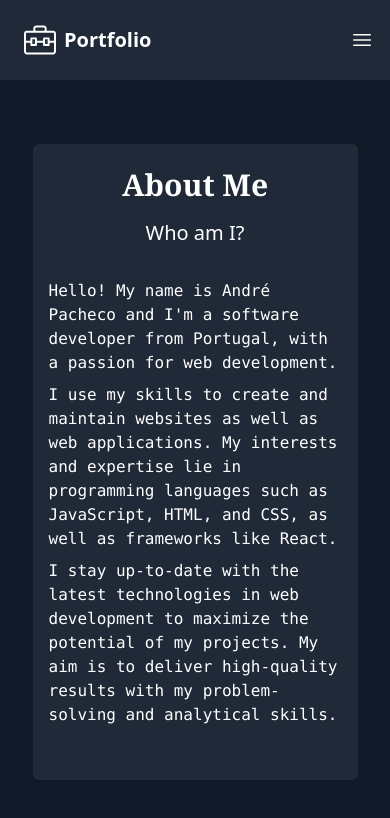
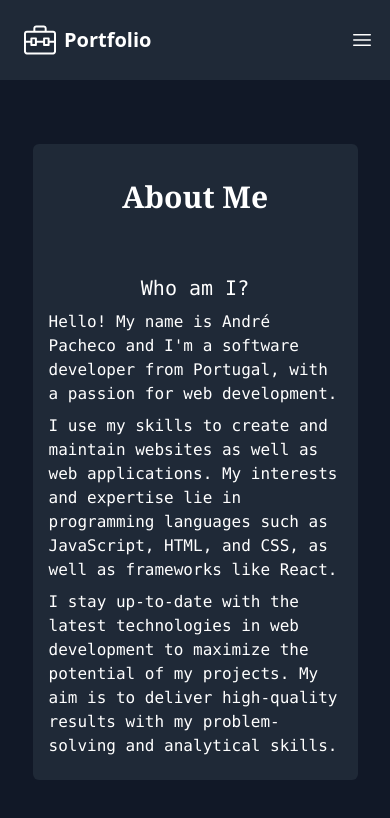
Before and after one commit to AndreMP97/portfolio, a React (Create React App) app: page /about in a window 390 px wide. Shown: the top 818 px of the page. Built offline with nearby package versions, Linux system fonts and the light colour scheme.

Commit message:
styling fixes

```diff
--- a/src/components/about/aboutme.jsx
+++ b/src/components/about/aboutme.jsx
@@ -3,10 +3,11 @@ import Picture from "../../assets/foto.jpg";
 export default function AboutMe() {
     return (
         <div className="flex h-full min-w-full snap-center">
-            <div className="hidden md:flex w-1/4 justify-center m-2">
+            <div className="hidden md:flex w-1/4 justify-center m-4">
                 <img className="h-48 w-48 rounded-md" src={Picture} alt="Profile" />
             </div>
-            <div className="flex flex-col px-4 py-2 md:py-0 md:pr-8 md:w-3/4 text-white text-md md:text-xl font-mono space-y-2">
+            <div className="flex flex-col px-4 py-2 md:py-0 md:pr-8 md:w-3/4 text-white text-md md:text-xl font-mono space-y-2 overflow-auto">
+                <h2 className="md:hidden text-white text-xl font-medium mt-4 self-center">Who am I?</h2>
                 <p>Hello! My name is André Pacheco and I'm a software developer from Portugal, with a passion for web development. </p>
                 <p>I use my skills to create and maintain websites as well as web applications. My interests and expertise lie in programming languages such as JavaScript, HTML, and CSS, as well as frameworks like React. </p>
                 <p>I stay up-to-date with the latest technologies in web development to maximize the potential of my projects. My aim is to deliver high-quality results with my problem-solving and analytical skills.</p>
--- a/src/components/about/index.jsx
+++ b/src/components/about/index.jsx
@@ -6,11 +6,10 @@ export default function About() {
     return (
         <div className="bg-gray-900 flex flex-grow items-center justify-center">
             <div className="flex flex-col h-5/6 w-5/6 bg-gray-800 rounded-md">
-                <div className="flex flex-col h-1/5 md:h-1/6 justify-center items-center">
+                <div className="flex flex-col h-1/6 justify-center items-center">
                     <h1 className="text-white text-3xl md:text-5xl md:py-6 md:pl-8 font-serif font-semibold">About Me</h1>
-                    <h2 className="md:hidden text-white text-xl font-medium mt-4">Who am I?</h2>
                 </div>
-                <div className="flex h-4/5 md:h-5/6 overflow-x-scroll snap-x snap-mandatory scrollbar-thin scrollbar-thumb-gray-700 scrollbar-thumb-rounded-full scrollbar-track-gray-600 scrollbar-track-rounded-full">
+                <div className="flex h-5/6 overflow-x-scroll scroll-smooth snap-x snap-mandatory scrollbar-thin scrollbar-thumb-gray-700 scrollbar-thumb-rounded-full scrollbar-track-gray-600 scrollbar-track-rounded-full">
                     <AboutMe />
                     <Education />
                     <Skills />
```
